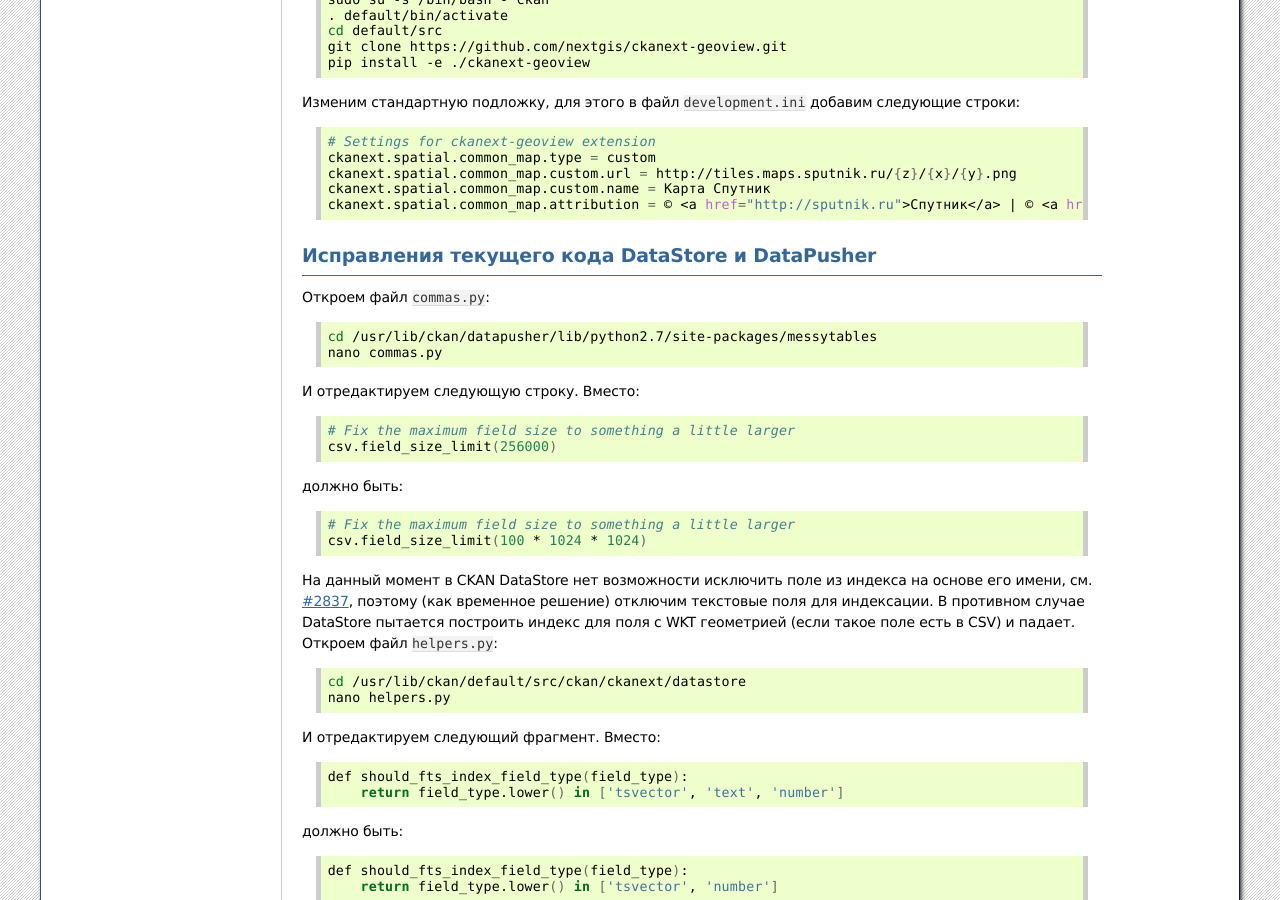
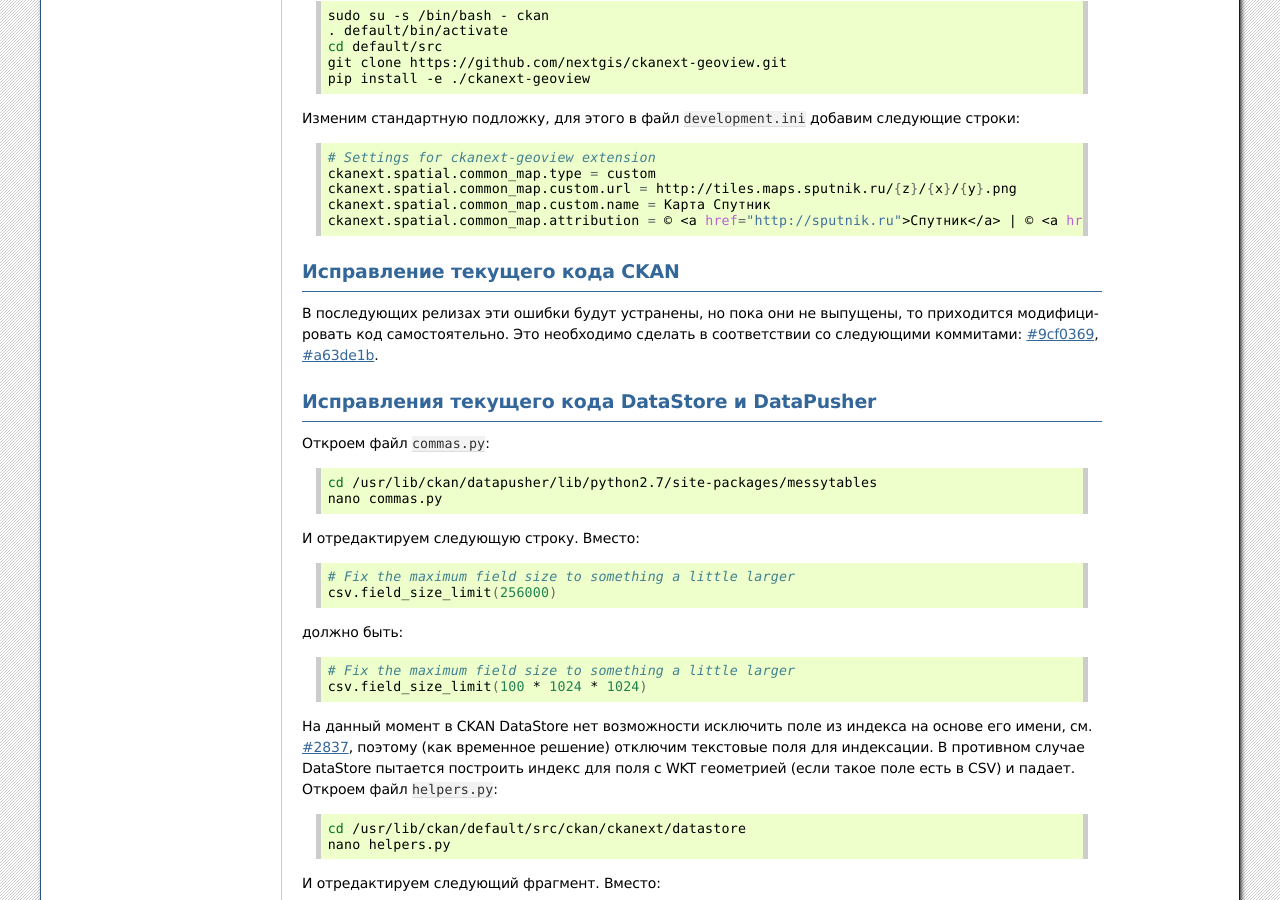
Before and after one commit to nextgis/docs_ogportal, a Sphinx documentation site: the page built from source/install.rst, in a window 1280 px wide and 900 px high, scrolled down 8709 px. Built offline with Sphinx 7.4.7, drawn with Linux system fonts in a browser that asks for light colours; formulas are drawn with MathJax 3; some of the changed text lies outside the part shown.

Commit message:
Обновлена инструкция по установке

```diff
--- a/source/install.rst
+++ b/source/install.rst
@@ -159,7 +159,8 @@
 .. code:: bash
 
     sqlalchemy.url = postgresql://ckan_default:pass@localhost/ckan_default
-    ckan.site_url = http://82.162.194.216/ckan
+    ckan.site_url = http://82.162.194.216
+    ckan.root_path = /ckan/{{LANG}}
 
 
 Установка Solr5
@@ -641,6 +642,15 @@
     ckanext.spatial.common_map.attribution = © <a href="http://sputnik.ru">Спутник</a> | © <a href="http://www.openstreetmap.org/copyright">OpenStreetMap</a>
 
 
+Исправление текущего кода CKAN
+------------------------------
+
+В последующих релизах эти ошибки будут устранены, но пока они не выпущены,
+то приходится модифицировать код самостоятельно. Это необходимо сделать
+в соответствии со следующими коммитами: `#9cf0369 <https://github.com/ckan/ckan/commit/9cf0369>`_,
+`#a63de1b <https://github.com/ckan/ckan/commit/a63de1b>`_.
+
+
 Исправления текущего кода DataStore и DataPusher
 ------------------------------------------------
 
```
